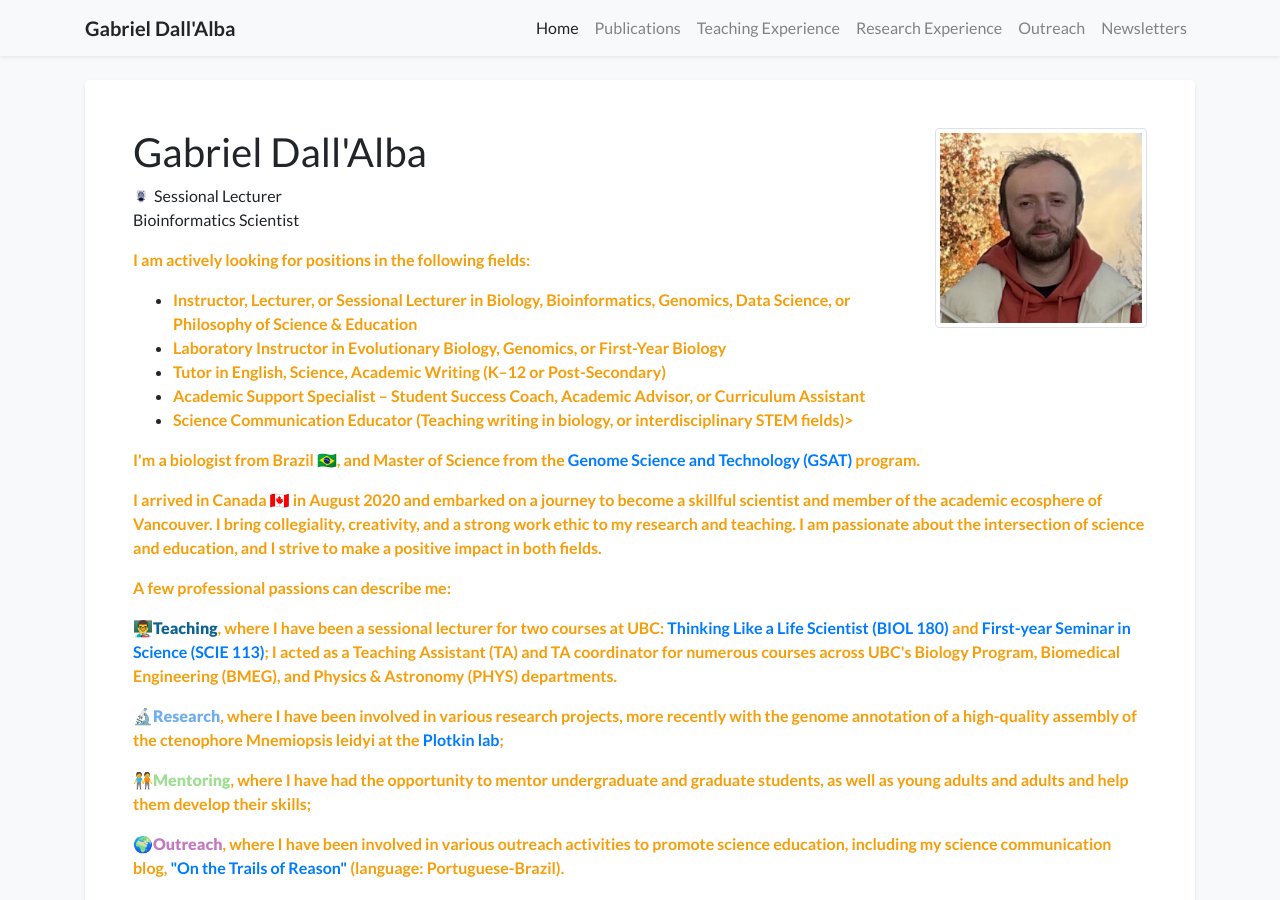
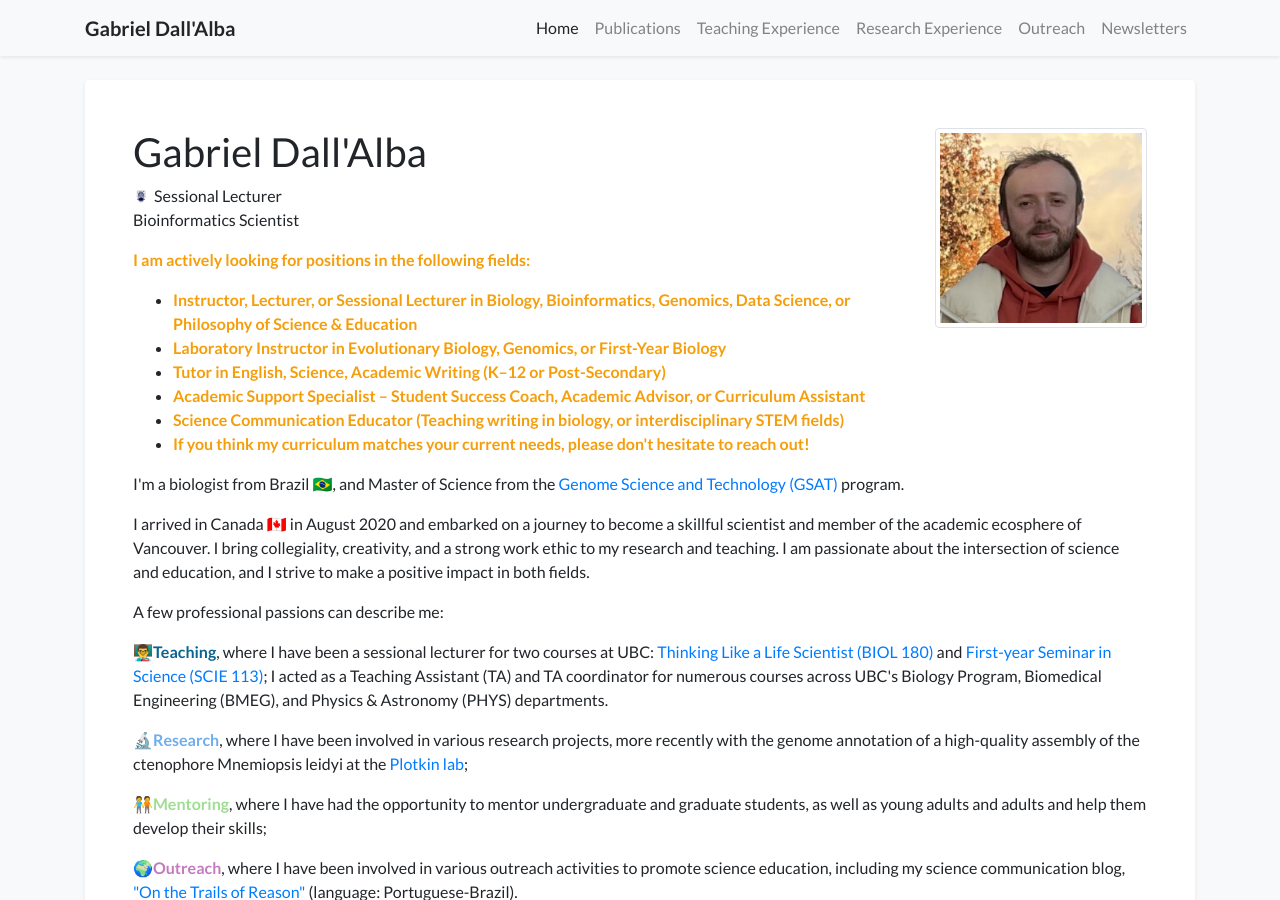
Before and after one commit to gdalba/gdalba.github.io, a Jekyll site: the page built from index.html, in a window 1280 px wide and 900 px high. Built offline with Jekyll 4.4.1, drawn with Linux system fonts in a browser that asks for light colours; nearby versions of some CDN libraries; a style sheet for code colours, icons or effects is not loaded.

Commit message:
Update profile.yml

```diff
--- a/_data/profile.yml
+++ b/_data/profile.yml
@@ -34,7 +34,8 @@
     <li><strong style="color:#F59E0B;">Laboratory Instructor in Evolutionary Biology, Genomics, or First-Year Biology</strong></li>
     <li><strong style="color:#F59E0B;">Tutor in English, Science, Academic Writing (K–12 or Post-Secondary)</strong></li>
     <li><strong style="color:#F59E0B;">Academic Support Specialist – Student Success Coach, Academic Advisor, or Curriculum Assistant</strong></li>
-    <li><strong style="color:#F59E0B;">Science Communication Educator (Teaching writing in biology, or interdisciplinary STEM fields)></li>
+    <li><strong style="color:#F59E0B;">Science Communication Educator (Teaching writing in biology, or interdisciplinary STEM fields)</strong></li>
+    <li><strong style="color:#F59E0B;">If you think my curriculum matches your current needs, please don't hesitate to reach out!</strong></li>
   </ul>
   <p>
     I'm a biologist from Brazil 🇧🇷, and Master of Science from the <a href="https://www.gsat.ubc.ca/" target="_blank">Genome Science and Technology (GSAT)</a> program.
```
